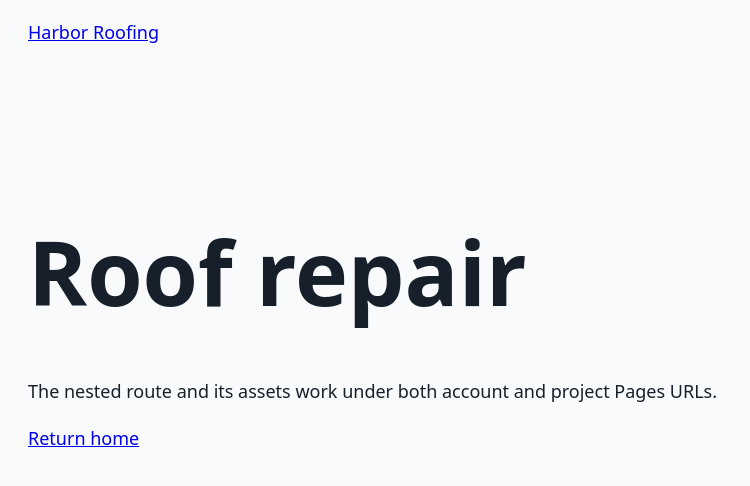
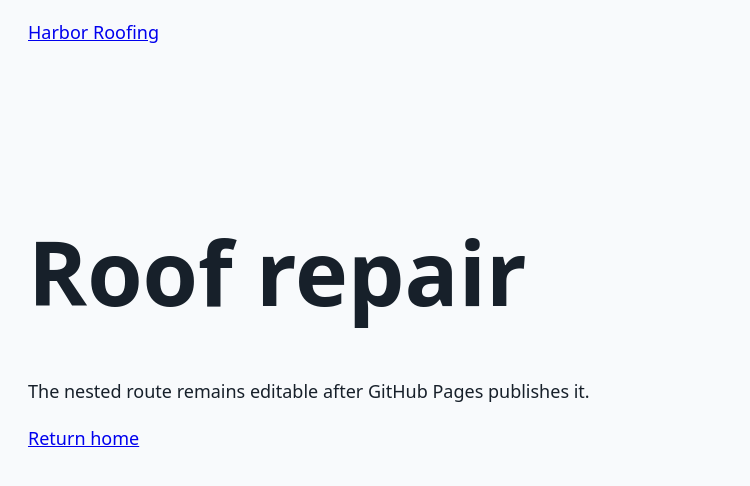
Before and after one commit to logisticsbuyer/core30-github-pages-contract-20261119, a plain HTML site: page services/roof-repair/index.html in a window 1280 px wide. Shown: the whole page, without its empty margins (0-750 px from the left). Drawn offline with Linux system fonts and the light colour scheme.

Commit message:
Verify GitHub Pages editing workflow

```diff
--- a/services/roof-repair/index.html
+++ b/services/roof-repair/index.html
@@ -11,7 +11,7 @@
   <header><a href="../../">Harbor Roofing</a></header>
   <main>
     <h1>Roof repair</h1>
-    <p>The nested route and its assets work under both account and project Pages URLs.</p>
+    <p>The nested route remains editable after GitHub Pages publishes it.</p>
     <p><a href="../../">Return home</a></p>
   </main>
 </body>
```
